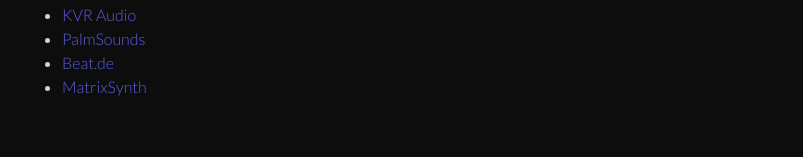
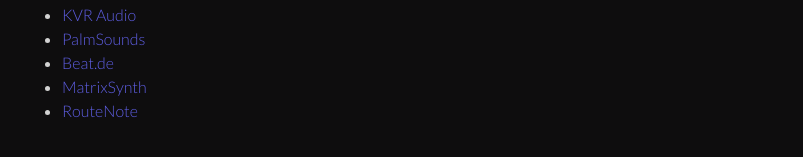
Before and after one commit to yuriturov/yuriturov.github.io, a Jekyll site: the page built from _pages/01_shoom.md, in a window 1280 px wide and 900 px high, scrolled down 1706 px. Shown: the part 717-874 px from the top of the window, without its empty margins (238-1041 px from the left). Built offline with Jekyll 4.4.1, drawn with Linux system fonts in a browser that asks for light colours.

Commit message:
RouteNote mention

```diff
--- a/_pages/01_shoom.md
+++ b/_pages/01_shoom.md
@@ -65,3 +65,4 @@
 * [PalmSounds](https://palmsounds.net/2016/04/16/shoom-synthesizer-has-arrived/){:target="_blank"}
 * [Beat.de](http://www.beat.de/news/shoom-ungewoehnlichen-toenen-10063514.html){:target="_blank"}
 * [MatrixSynth](http://www.matrixsynth.com/2016/04/shoom-synthesizer-for-ipad-released.html){:target="_blank"}
+* [RouteNote](http://routenote.com/blog/shoom-gives-you-a-triple-synth-playground-for-ipad/){:target="_blank"}
```
